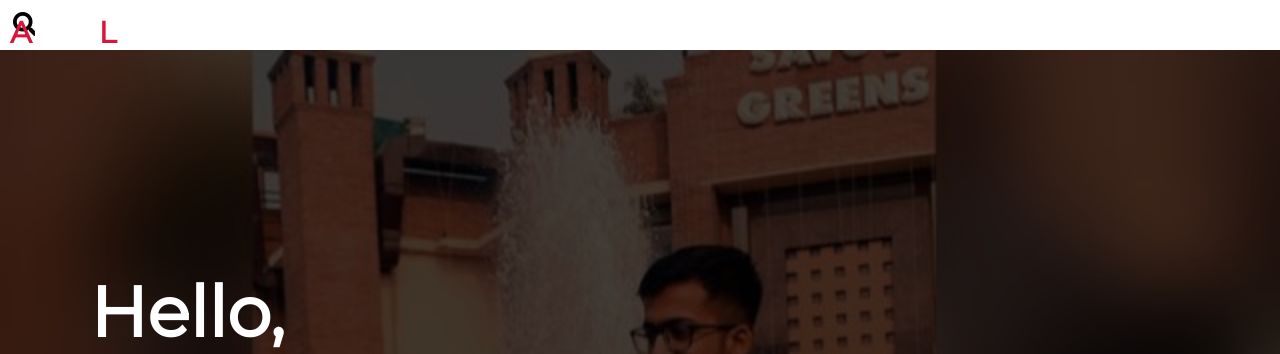
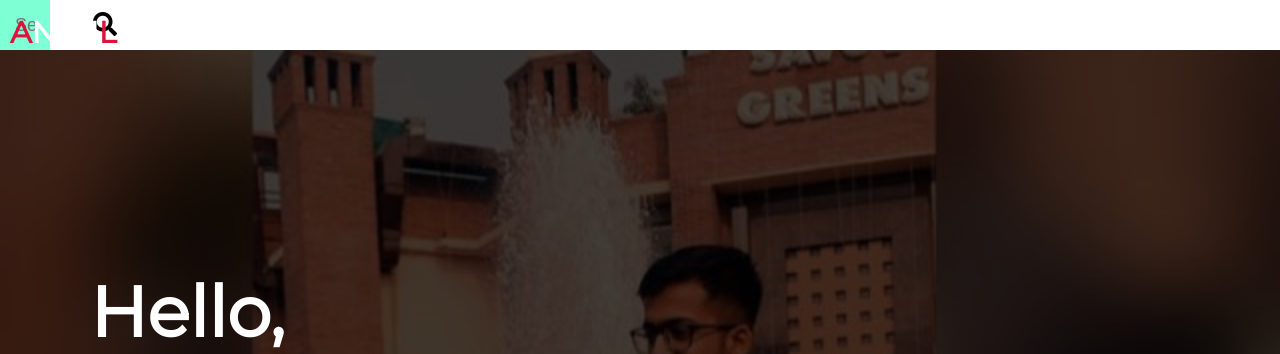
Before and after one commit to Anshluthra1/my, a PHP site: page / in a window 1280 px wide. Shown: the top 354 px of the page. Run offline with PHP 8.4, Linux system fonts and the light colour scheme; some libraries are stand-ins or nearby versions.

Commit message:
Update style5.css

```diff
--- a/style5.css
+++ b/style5.css
@@ -24,7 +24,7 @@
   font-size: 24px;
   position: absolute;
   top: 0;
-  left: 0;
+  left: 80px;
   height: 50px;
   width: 50px;
   transition: transform 0.3s ease;
```
